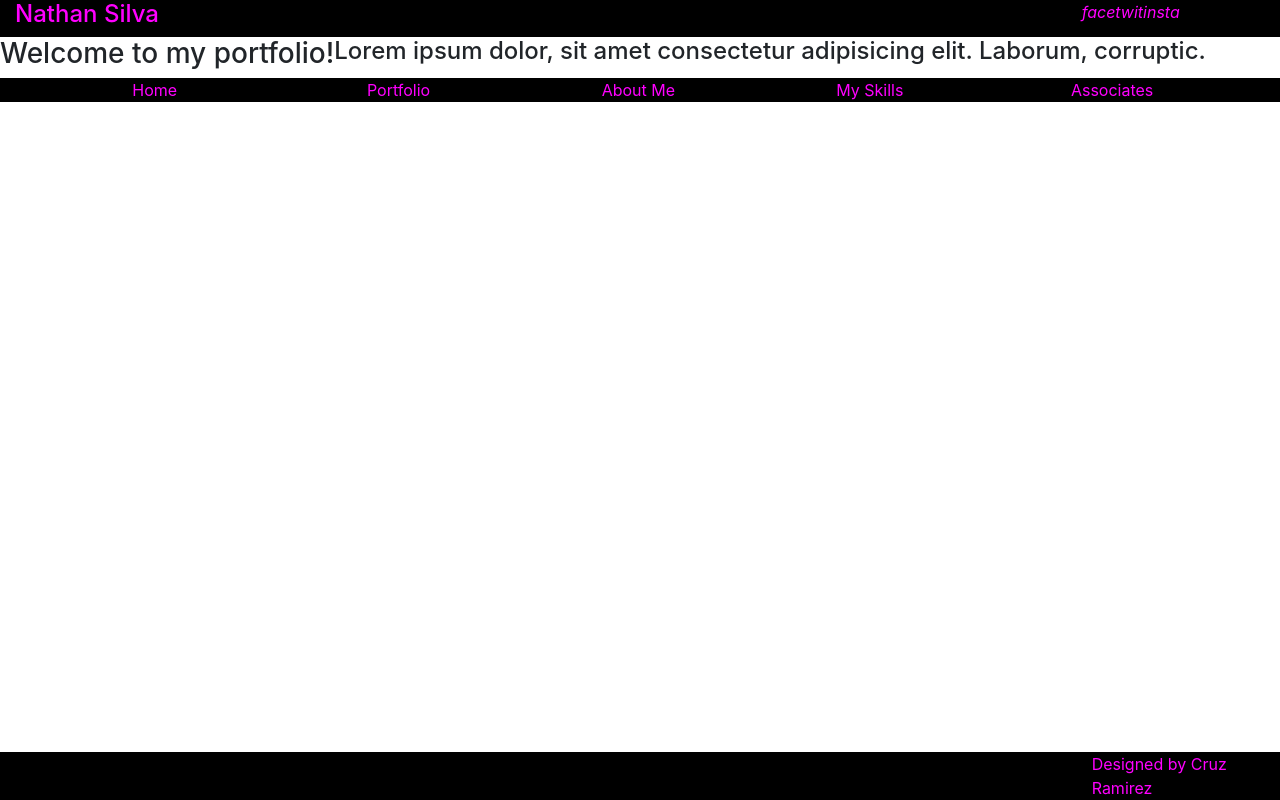
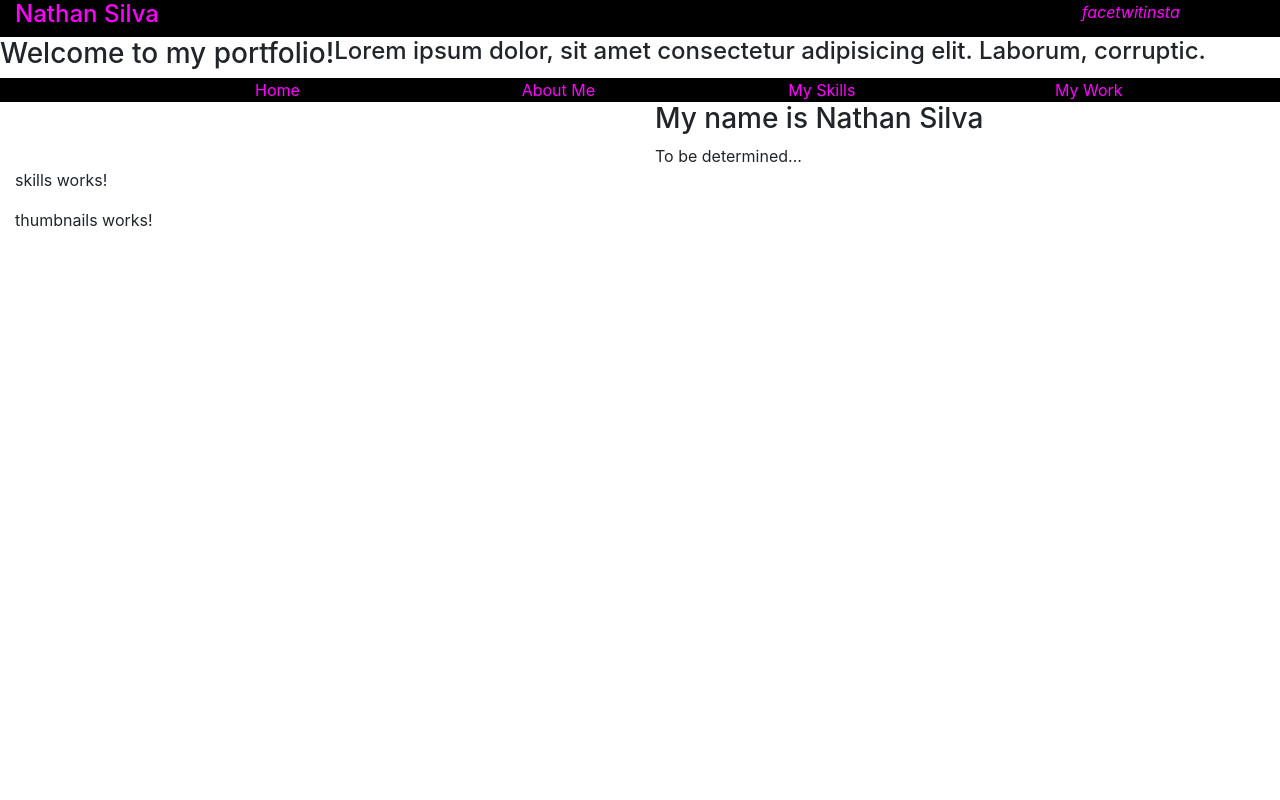
Before and after one commit to NSilva50/Personal-Portfolio, an Angular app: page / in a window 1280 px wide. Built offline with nearby package versions, Linux system fonts and the light colour scheme.

Commit message:
Framework updated, Bio left incomplete. Need proper images for carose in thumbnails and home img

```diff
--- a/src/app/app.component.html
+++ b/src/app/app.component.html
@@ -1,57 +1,12 @@
 <div class="container-fluid">
   <app-home></app-home>
   <div class="row justify-content-around altnav">
-    <div class="col-2 offset-1">Home</div>
-    <div class="col-2">Portfolio</div>
+    <div class="col-2 offset-2">Home</div>
     <div class="col-2">About Me</div>
     <div class="col-2">My Skills</div>
-    <div class="col-2">Associates</div>
+    <div class="col-2">My Work</div>
   </div>
-  <!-- Thumbnails of current work. -->
-  <div class="row">
-    <div class="col-4">
-      <a href=""><img src="" alt=""></a>
-    </div>
-    <div class="col-4">
-      <a href=""><img src="" alt=""></a>
-    </div>
-    <div class="col-4">
-      <a href=""><img src="" alt=""></a>
-    </div>
-  </div>
-  <!-- skills -->
-  <div class="row">
-    <div class="col-3">
-      <a href=""><img src="" alt=""></a>
-    </div>
-    <div class="col-3">
-      <a href=""><img src="" alt=""></a>
-    </div>
-    <div class="col-3">
-      <a href=""><img src="" alt=""></a>
-    </div>
-    <div class="col-3">
-      <a href=""><img src="" alt=""></a>
-    </div>
-  </div>
-  <!-- associates -->
-  <div class="row">
-    <div class="col-3">
-      <a href=""><img src="" alt=""></a>
-    </div>
-    <div class="col-3">
-      <a href=""><img src="" alt=""></a>
-    </div>
-    <div class="col-3">
-      <a href=""><img src="" alt=""></a>
-    </div>
-    <div class="col-3">
-      <a href=""><img src="" alt=""></a>
-    </div>
-  </div>
-  <div class="row fixed-bottom altnav">
-    <div class="col-2 offset-10">
-      Designed by Cruz Ramirez
-    </div>
-  </div>
+  <app-bio></app-bio>
+  <app-skills></app-skills>
+  <app-thumbnails></app-thumbnails>
 </div>
--- a/src/app/app.module.ts
+++ b/src/app/app.module.ts
@@ -7,6 +7,8 @@ import { Routes, RouterModule } from '@angular/router';
 import { AppComponent } from './app.component';
 import { HomeComponent } from './home/home.component';
 import { BioComponent } from './bio/bio.component';
+import { SkillsComponent } from './skills/skills.component';
+import { ThumbnailsComponent } from './thumbnails/thumbnails.component';
 
 const appRoutes: Routes = [
   {
@@ -19,7 +21,9 @@ const appRoutes: Routes = [
   declarations: [
     AppComponent,
     HomeComponent,
-    BioComponent
+    BioComponent,
+    SkillsComponent,
+    ThumbnailsComponent
   ],
   imports: [
     BrowserModule,
--- a/src/app/bio/bio.component.html
+++ b/src/app/bio/bio.component.html
@@ -1,9 +1,7 @@
 <!-- bio -->
 <div class="row">
-  <div class="col-6">
-    <h3>Nathan Silva</h3>
-    Hello, my Name is Nathan Silva and
-    I need to find words to fill this paragraph
-    soon or I will kill myself! lol
+  <div class="col-6 offset-6">
+    <h3>My name is Nathan Silva</h3>
+    To be determined...
   </div>
 </div>
--- /dev/null
+++ b/src/app/skills/skills.component.html
@@ -0,0 +1,3 @@
+<p>
+  skills works!
+</p>
--- /dev/null
+++ b/src/app/skills/skills.component.ts
@@ -0,0 +1,15 @@
+import { Component, OnInit } from '@angular/core';
+
+@Component({
+  selector: 'app-skills',
+  templateUrl: './skills.component.html',
+  styleUrls: ['./skills.component.css']
+})
+export class SkillsComponent implements OnInit {
+
+  constructor() { }
+
+  ngOnInit() {
+  }
+
+}
--- /dev/null
+++ b/src/app/thumbnails/thumbnails.component.html
@@ -0,0 +1,3 @@
+<p>
+  thumbnails works!
+</p>
--- /dev/null
+++ b/src/app/thumbnails/thumbnails.component.ts
@@ -0,0 +1,15 @@
+import { Component, OnInit } from '@angular/core';
+
+@Component({
+  selector: 'app-thumbnails',
+  templateUrl: './thumbnails.component.html',
+  styleUrls: ['./thumbnails.component.css']
+})
+export class ThumbnailsComponent implements OnInit {
+
+  constructor() { }
+
+  ngOnInit() {
+  }
+
+}
```
Also changed, not shown: src/app/skills/skills.component.css (added), src/app/thumbnails/thumbnails.component.css (added).
